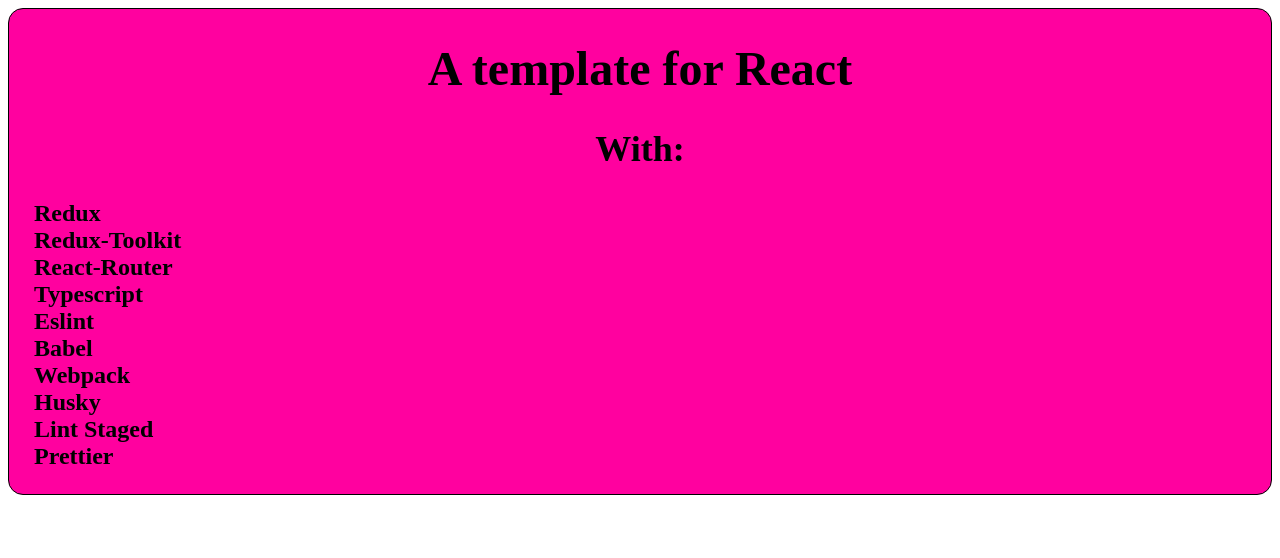
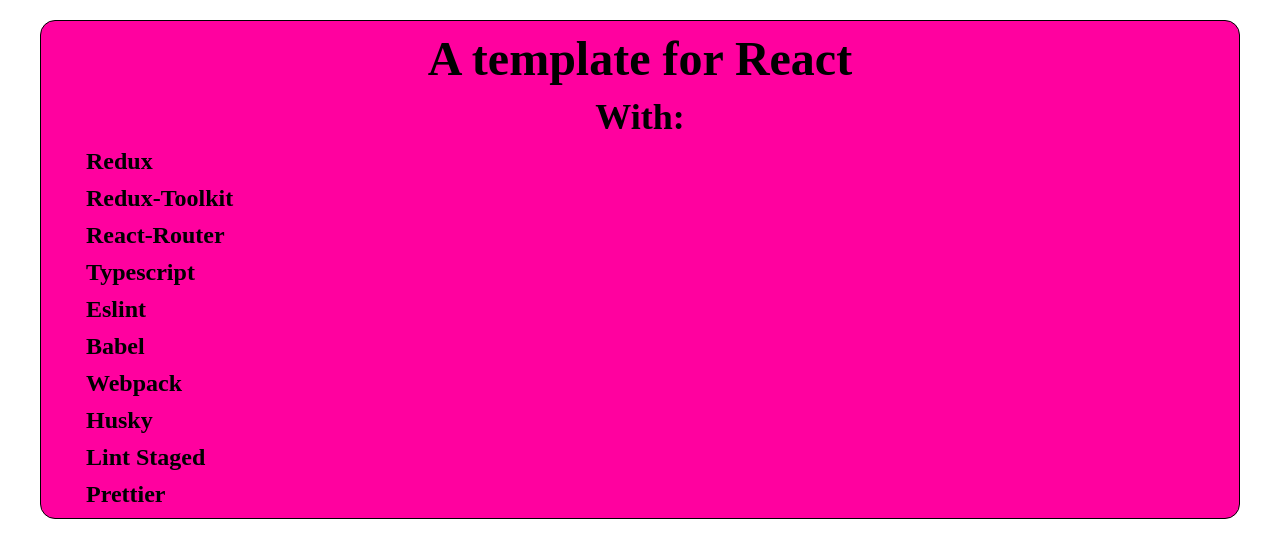
Before and after one commit to thTs0ustas/custom-react-template, a React app: page / in a window 1280 px wide. Shown: the top 558 px of the page. Built offline with nearby package versions, Linux system fonts and the light colour scheme.

Commit message:
update format rules

```diff
--- a/.babelrc
+++ b/babel.config.json
@@ -15,7 +15,8 @@
 			"@babel/preset-env",
 			{
 				"useBuiltIns": "usage",
-				"corejs": "3.25.2"
+				"corejs": "3.25.2",
+				"targets": [">0.25%", "not dead"]
 			}
 		]
 	]
--- a/package.json
+++ b/package.json
@@ -1,6 +1,6 @@
 {
 	"name": "basic-custom-react-template",
-	"version": "2.3.1",
+	"version": "2.3.2",
 	"description": "",
 	"main": "src/index.ts",
 	"scripts": {
--- a/src/app.css
+++ b/src/app.css
@@ -1,3 +1,12 @@
+ul {
+	padding-left: 25px;
+	text-align: left;
+}
+li {
+	text-align: left;
+	list-style: none;
+	text-decoration: none;
+}
 .app {
 	text-align: center;
 	font-weight: 900;
@@ -7,12 +16,3 @@
 	border-radius: 15px;
 	background-color: #ff019f;
 }
-ul {
-	padding-left: 25px;
-	text-align: left;
-}
-li {
-	text-align: left;
-	list-style: none;
-	text-decoration: none;
-}
--- a/src/index.css
+++ b/src/index.css
@@ -1,6 +1,6 @@
 * {
 	padding: 0;
-	margin: 10;
+	margin: 10px;
 	box-sizing: border-box;
 	zoom: 1;
 }
--- a/tsconfig.json
+++ b/tsconfig.json
@@ -16,7 +16,6 @@
 		"rootDir": "src",
 		"strict": true /* Enable all strict type-checking options. */,
 		"skipLibCheck": true /* Skip type checking all .d.ts files. */,
-
 		"paths": {
 			"src/*": ["./src/*"],
 			"public/*": ["./public/*"],
```
Also changed, not shown: src/index.tsx (+4 -4 lines), 1 other file (tests, documents, lock files or other folders).
